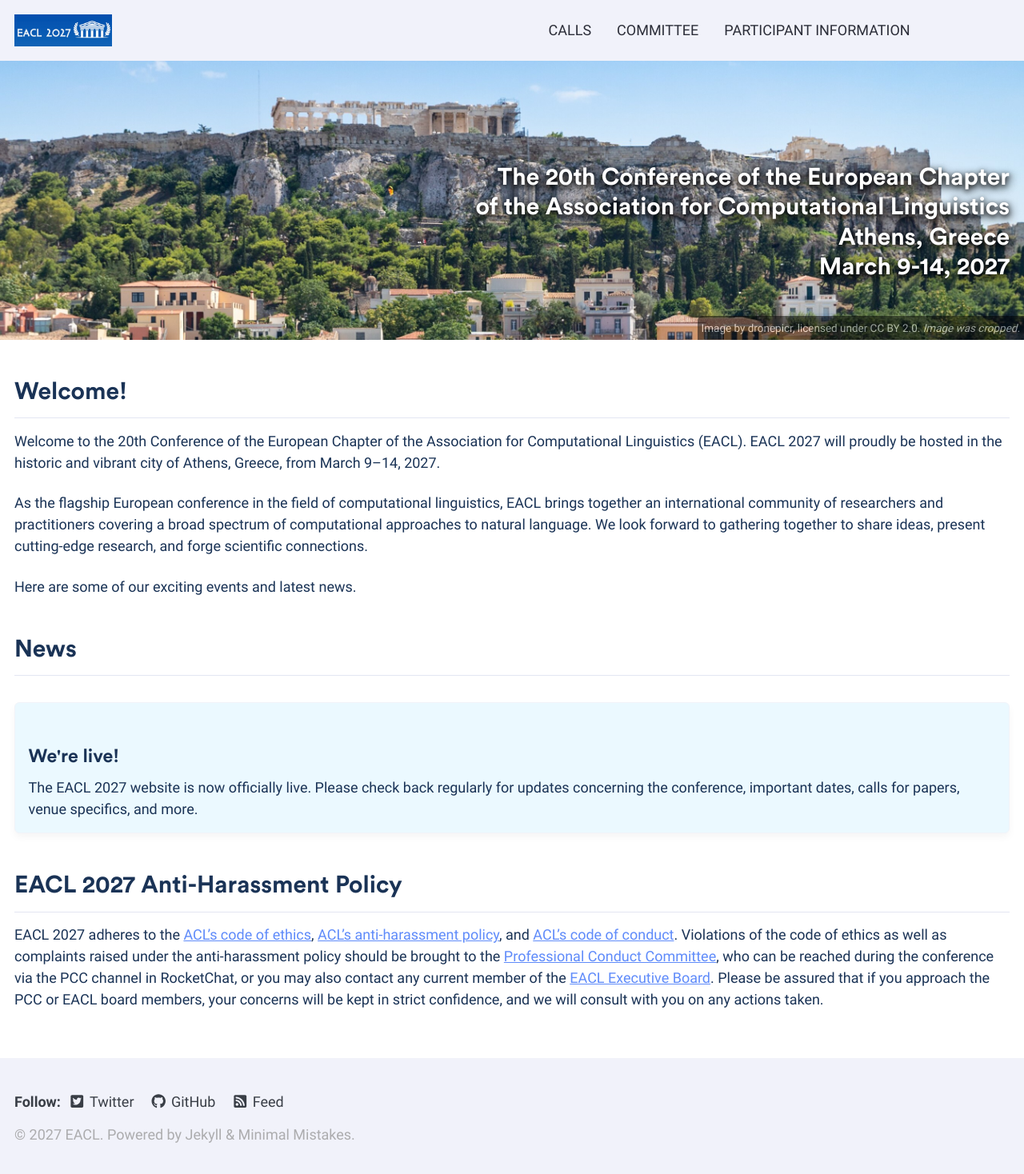
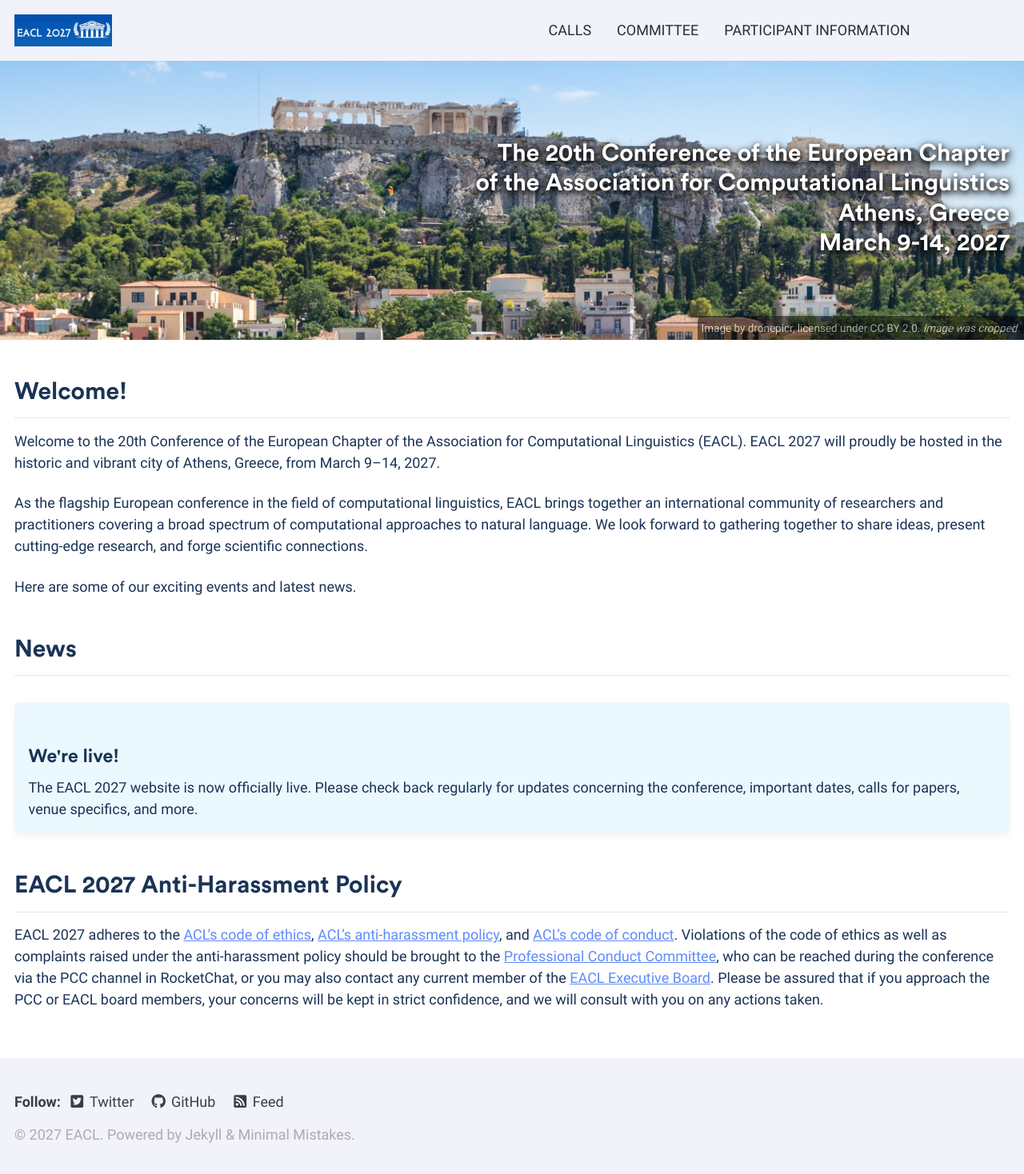
Before and after one commit to acl-org/eacl-2027, a Jekyll site: the page built from _pages/home.md, in a window 1280 px wide. Shown: the whole page at 80% size. Built offline with Jekyll 4.4.1, drawn with Linux system fonts in a browser that asks for light colours; cached includes are drawn as plain includes; nearby versions of some CDN libraries.

Commit message:
Undo title vertical shift

```diff
--- a/_sass/hero.scss
+++ b/_sass/hero.scss
@@ -27,7 +27,7 @@
       text-align: right;
       color: #fff;
       margin: 0;
-      transform: translateY(30px);
+      // transform: translateY(30px);
       text-shadow: 2px 4px 12px rgba(0, 0, 0, 0.9), 0px 2px 6px rgba(0, 0, 0, 0.8);
       line-height: 1.5;
       font-family: "Circular";
```
